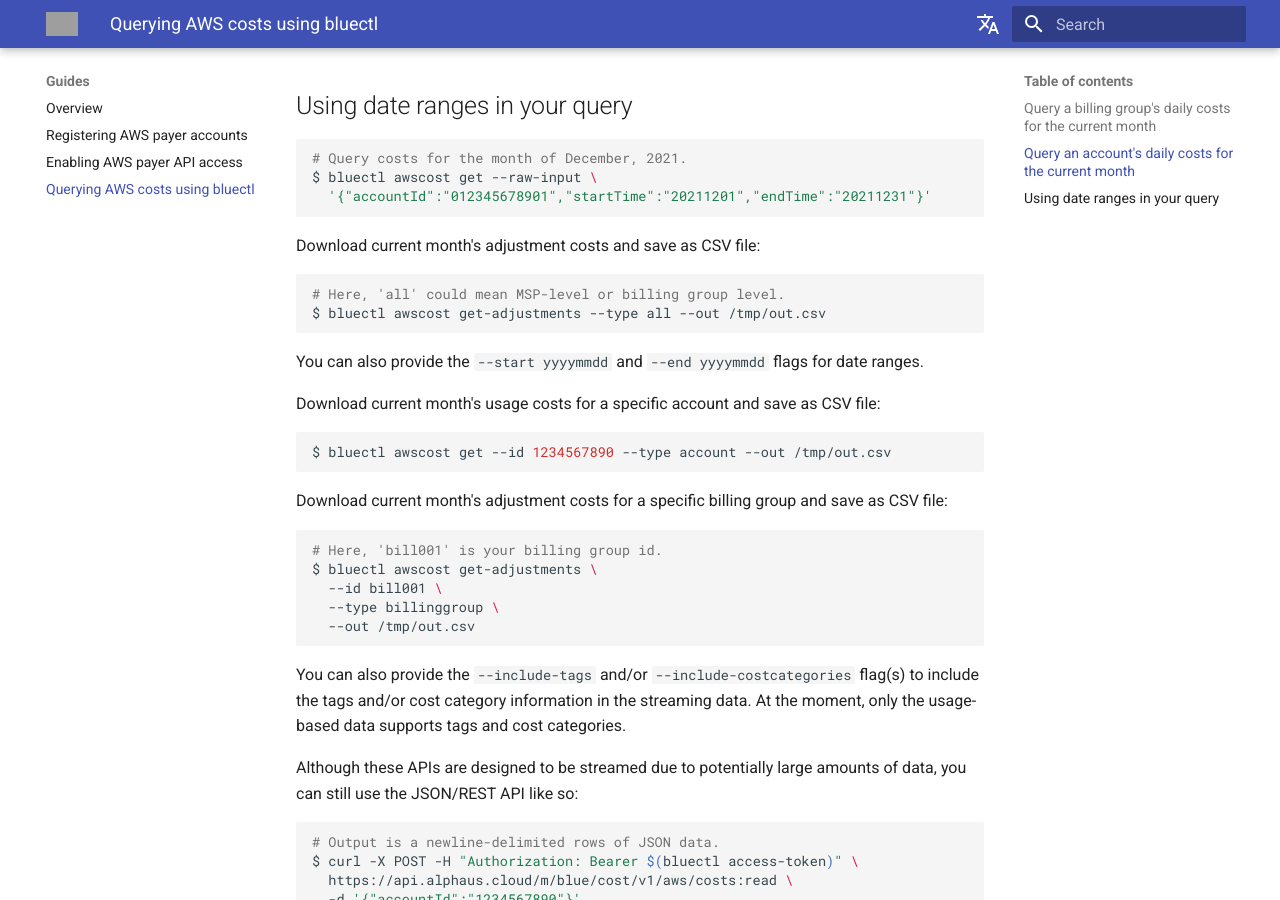
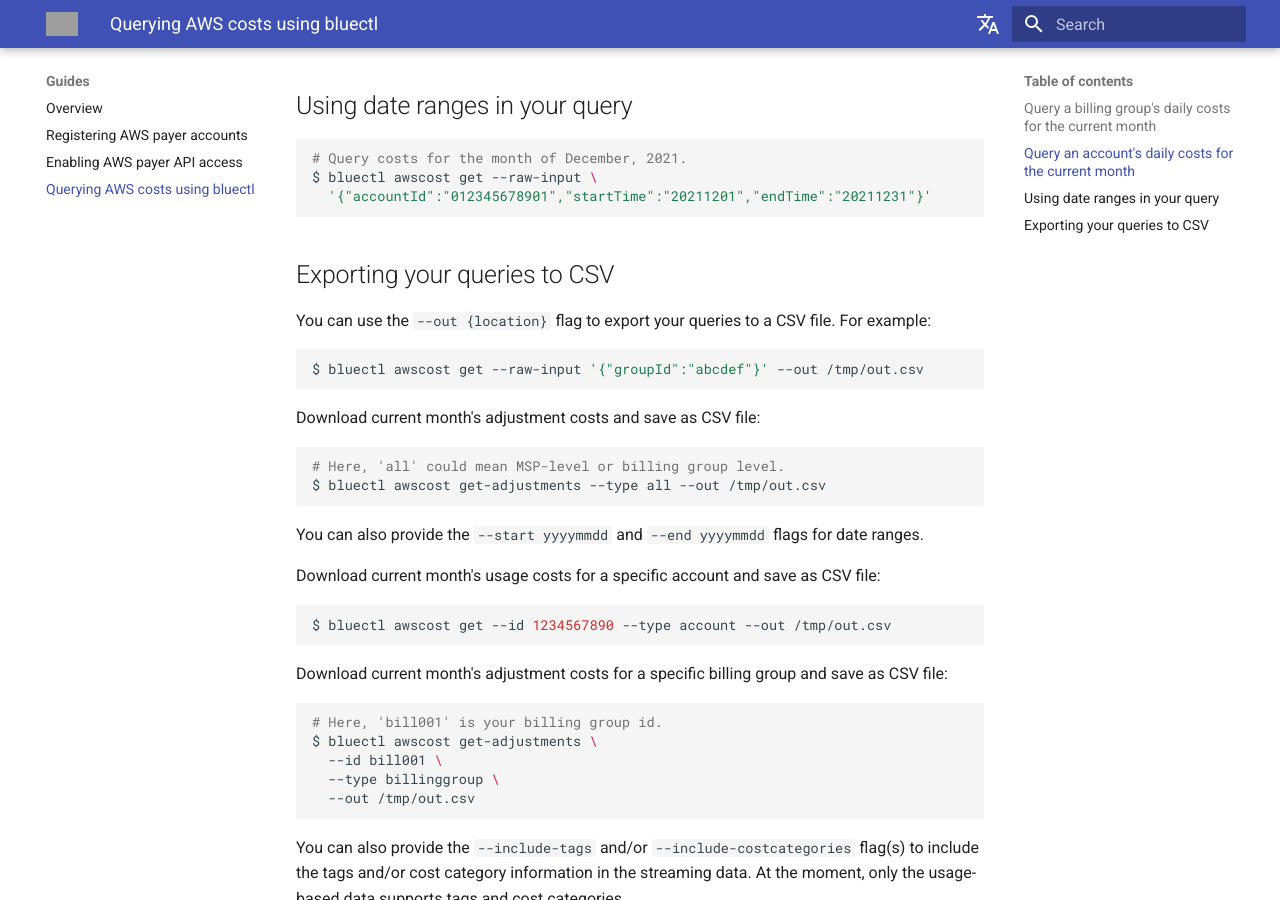
Before and after one commit to alphauslabs/tmpdocs, an MkDocs documentation site: the page built from docs/guides/aws-query-costs.md, in a window 1280 px wide and 900 px high, scrolled down 781 px. Built offline with MkDocs 1.6.1 and Material for MkDocs 9.7.7, drawn with Linux system fonts in a browser that asks for light colours; comment, search, counter and statistics services are not loaded; grey boxes are pictures that could not be loaded.

Commit message:
docs: query costs

````diff
--- a/docs/guides/aws-query-costs.md
+++ b/docs/guides/aws-query-costs.md
@@ -24,6 +24,12 @@
 # Query costs for the month of December, 2021.
 $ bluectl awscost get --raw-input \
   '{"accountId":"012345678901","startTime":"20211201","endTime":"20211231"}'
+```
+
+## Exporting your queries to CSV
+You can use the `--out {location}` flag to export your queries to a CSV file. For example:
+```sh
+$ bluectl awscost get --raw-input '{"groupId":"abcdef"}' --out /tmp/out.csv
 ```
 
 Download current month's adjustment costs and save as CSV file:
````
